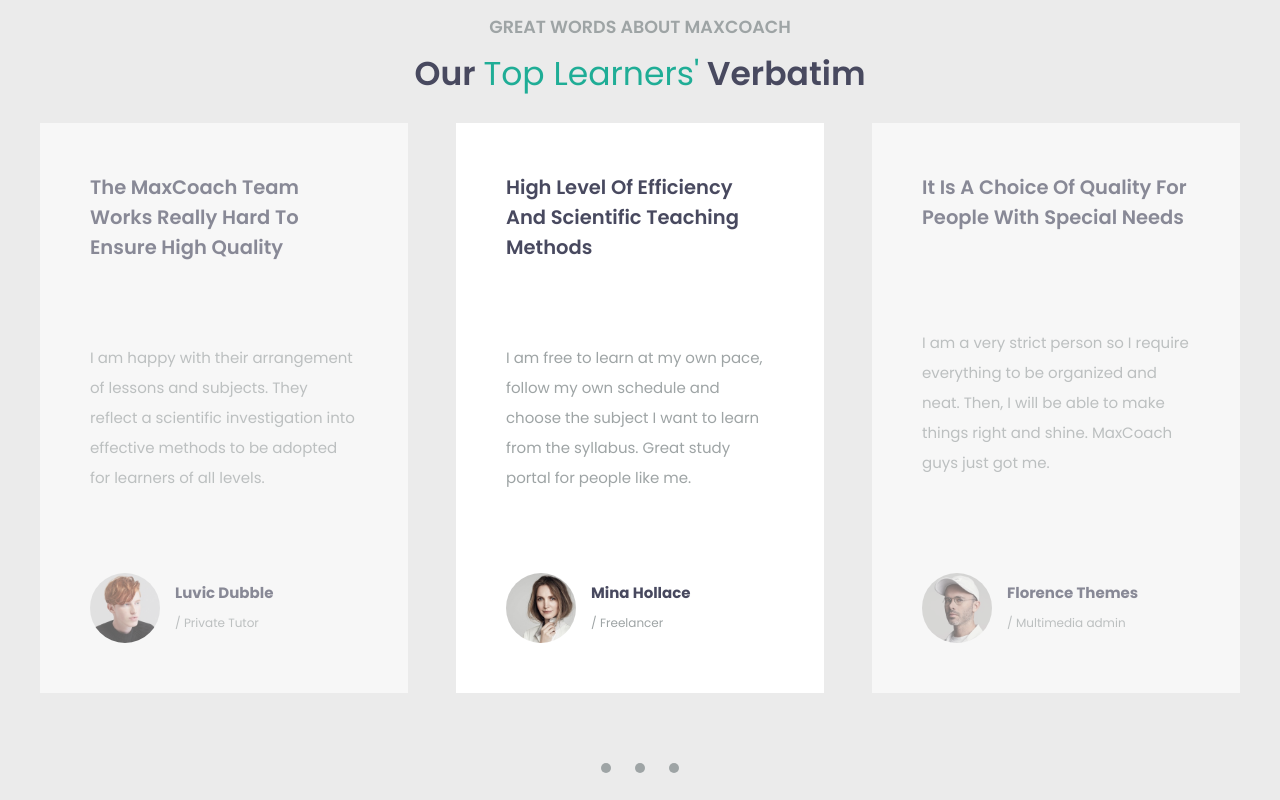
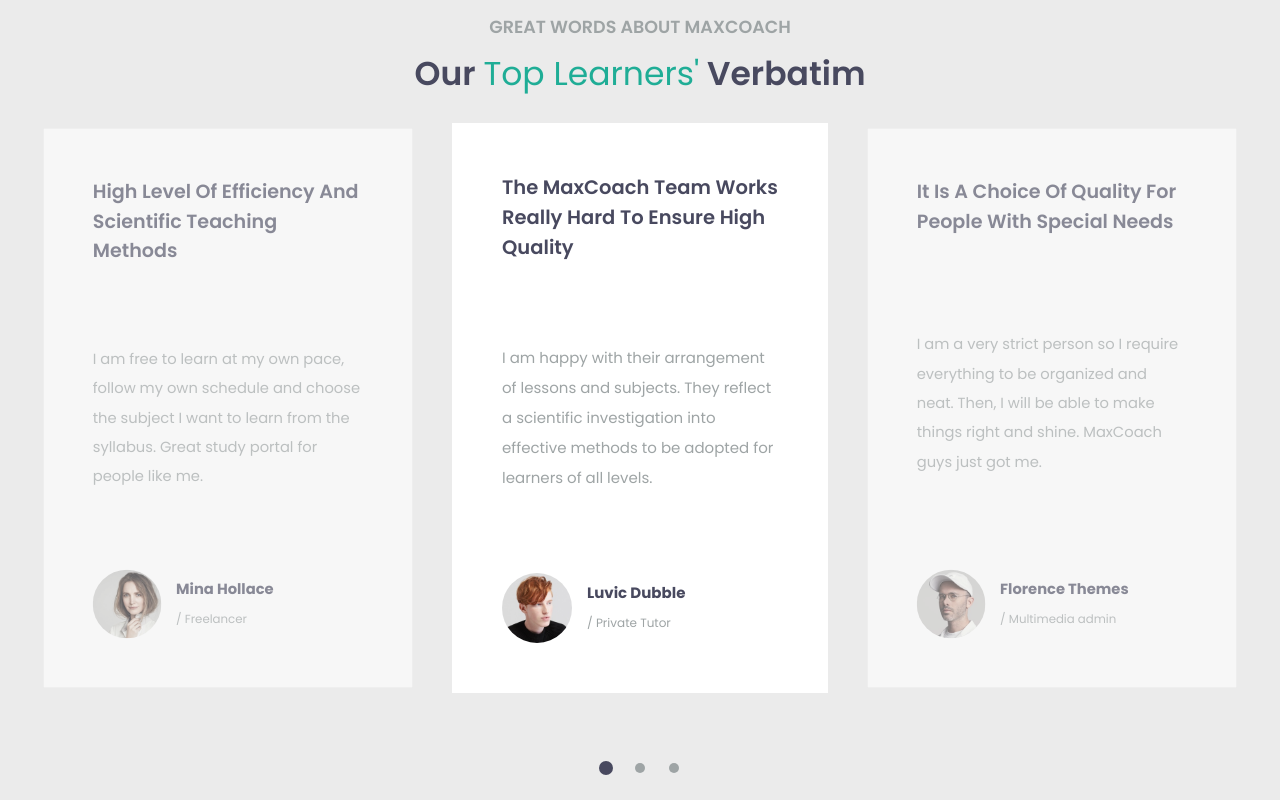
Before and after one commit to francesco-maurella/proj-html-vuejs, a website: page index.html in a window 1280 px wide. Shown: the part 3420-4220 px from the top of the page. Drawn offline with nearby package versions, Linux system fonts and the light colour scheme.

Commit message:
Effetto slider dinamico completo

```diff
--- a/index.html
+++ b/index.html
@@ -204,7 +204,7 @@
             <!-- / list -->
             <!-- slider navbar -->
             <ul class="review-slider-nav">
-              <li v-for="(li, i) in reviews" class="circled" @click="slider(i)"></li>
+              <li v-for="(li, i) in reviews" class="circled" :class="viewSlide(i)" @click="slider(i)"></li>
             </ul>
             <!-- / slider navbar -->
           </div>
--- a/js/script.js
+++ b/js/script.js
@@ -4,7 +4,7 @@
 
   //DATA
   data: {
-    activeSlide : 1,
+    activeSlide : 0,
     topMenu: [
       'Home',
       'Pages',
--- a/src/style.scss
+++ b/src/style.scss
@@ -432,18 +432,28 @@
 
     &-list {
       @include flx-jc-spacebtw;
+      position: relative;
       text-align: left;
 
       &-elm {
         @include list-elm-cont-distance;
-        width: calc(92% / 3);
+        width: calc(94% / 3);
         min-height: 570px;
         background: $col-main;
         padding: 50px;
-        opacity: 0.6;
+
+        &:not(.active){
+          opacity: 0.6;
+          transform: scale(0.98);
+        }
 
         &.active{
+          position: absolute;
+          top: 50%;
+          left: 50%;
+          transform: translate(-50%, -50%);
           opacity: 1;
+          order: 0;
         }
 
         &-user {
@@ -481,7 +491,7 @@
         cursor: pointer;
         transition: 0.25s;
 
-        &:hover {
+        &:hover, &.active {
           transform: scale(1.4);
           background-color: $col-title;
         }
```
Also changed, not shown: css/style.css.
